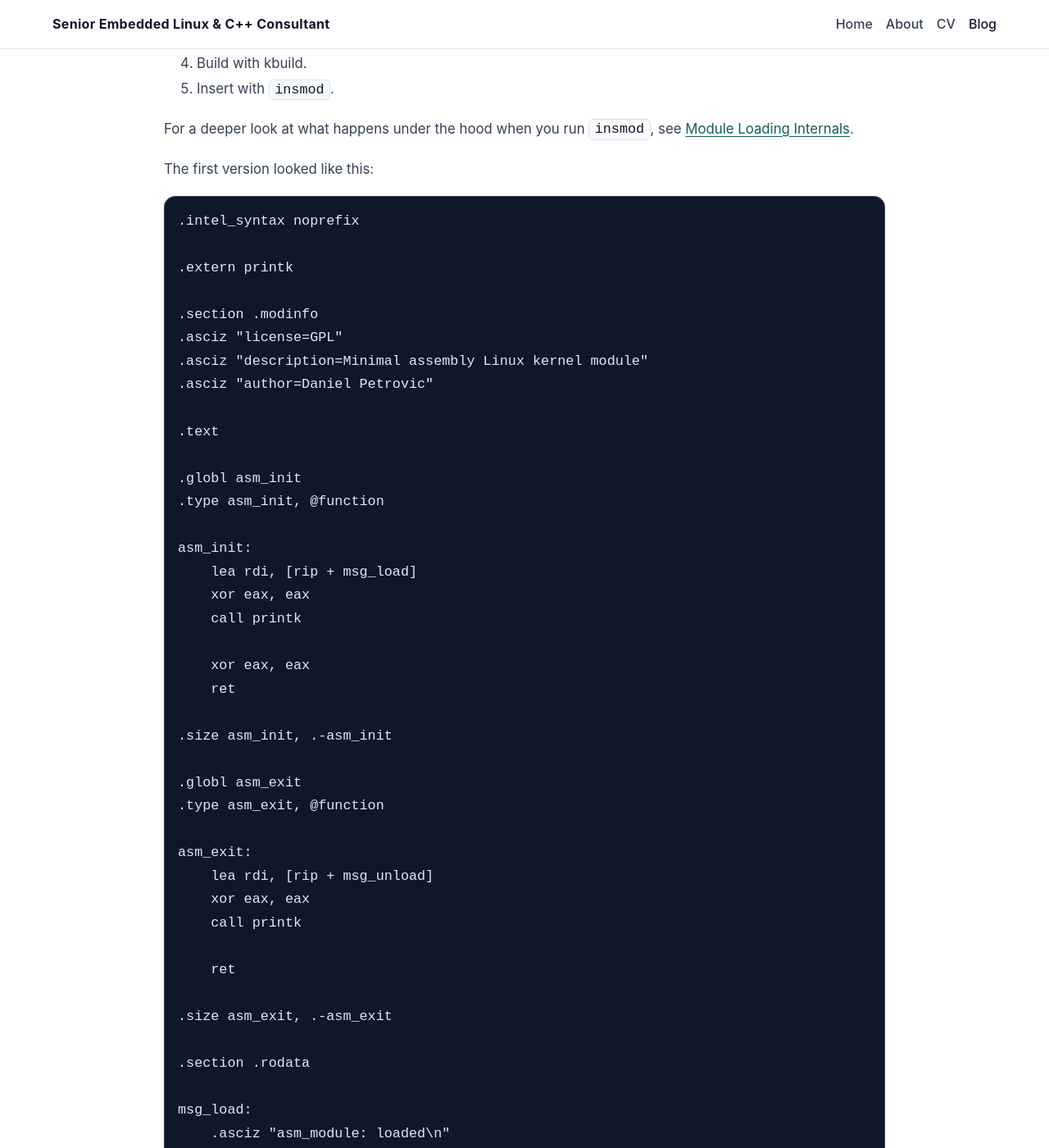
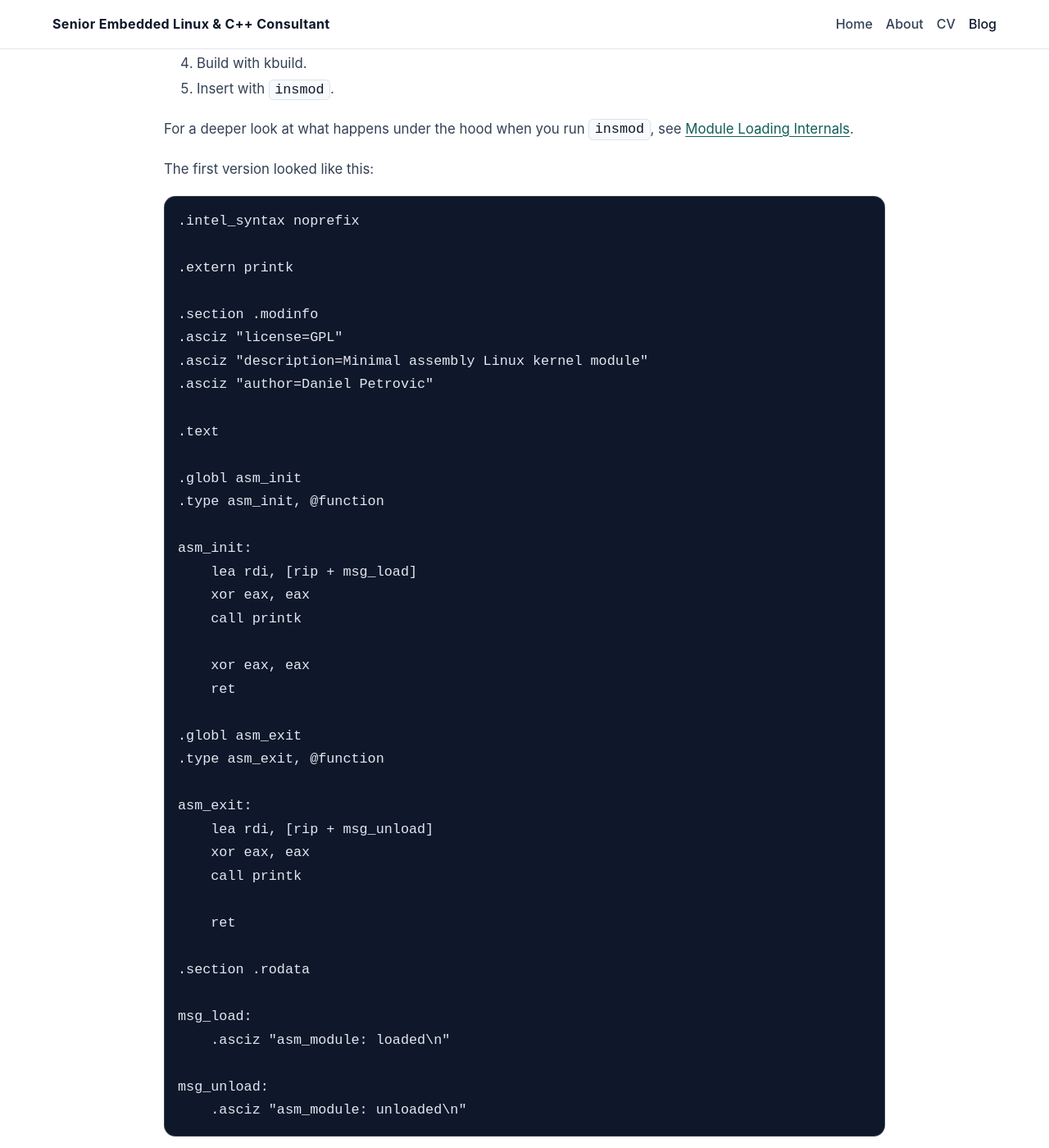
Before and after one commit to daniel-petrovic/daniel-petrovic.github.io, a Jekyll site: the page built from _posts/2026-07-28-building-linux-kernel-module-pure-x86-assembly.md, in a window 1280 px wide and 1400 px high, scrolled down 2458 px. Shown: the whole window at 82% size. Built offline with Jekyll 4.4.1, drawn with Linux system fonts in a browser that asks for light colours; some of the changed text lies outside the part shown.

Commit message:
Remove .size from first version - fixed later in blog

```diff
--- a/_posts/2026-07-28-building-linux-kernel-module-pure-x86-assembly.md
+++ b/_posts/2026-07-28-building-linux-kernel-module-pure-x86-assembly.md
@@ -99,8 +99,6 @@ asm_init:
     xor eax, eax
     ret
 
-.size asm_init, .-asm_init
-
 .globl asm_exit
 .type asm_exit, @function
 
@@ -110,8 +108,6 @@ asm_exit:
     call printk
 
     ret
-
-.size asm_exit, .-asm_exit
 
 .section .rodata
 
```
